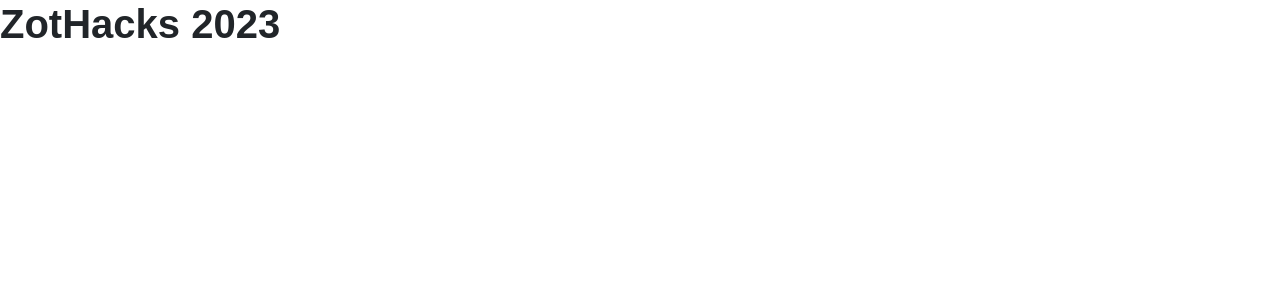
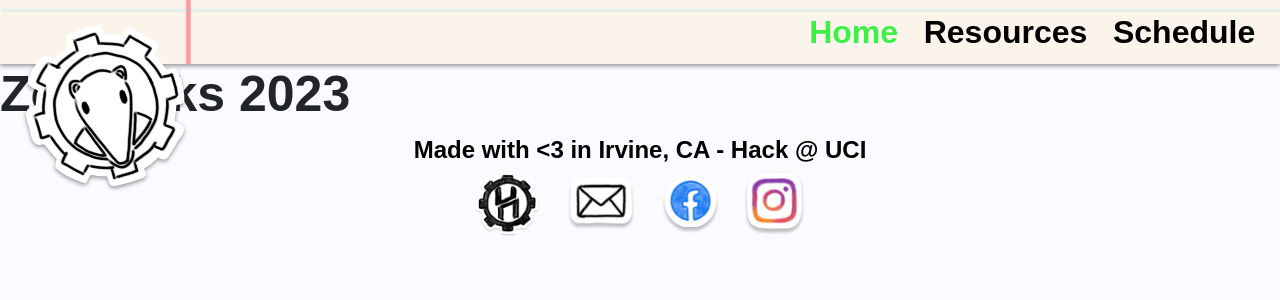
Before and after one commit to HackAtUCI/zothacks-site-2023, a Next.js app in the folder apps/site/: page / in a window 1280 px wide. Shown: the top 300 px of the page. Built offline with nearby package versions, Linux system fonts and the light colour scheme; a web font is replaced by a local one.

Commit message:
fix: new sass path, incorporated navbar and footer

```diff
--- a/apps/site/next.config.js
+++ b/apps/site/next.config.js
@@ -1,6 +1,11 @@
+const path = require('path');
+
 /** @type {import('next').NextConfig} */
 const nextConfig = {
 	reactStrictMode: true,
+	sassOptions: {
+		includePaths: [path.join(__dirname, "src", "lib", "styles")]
+	}
 };
 
 module.exports = nextConfig;
--- a/apps/site/src/app/layout.tsx
+++ b/apps/site/src/app/layout.tsx
@@ -2,6 +2,8 @@ import type { Metadata } from "next";
 
 import FontProvider from "@/lib/FontProvider";
 
+import NavBar from "@/components/NavBar/NavBar";
+import Footer from "@/components/Footer/Footer";
 import "@/lib/styles/bootstrap.scss";
 
 export const metadata: Metadata = {
@@ -17,7 +19,11 @@ export default function RootLayout({
 	return (
 		<html lang="en">
 			<FontProvider />
-			<body>{children}</body>
+			<body>
+				<NavBar />
+				{children}
+				<Footer />
+			</body>
 		</html>
 	);
 }
--- a/apps/site/src/components/Footer/Footer.module.scss
+++ b/apps/site/src/components/Footer/Footer.module.scss
@@ -1,5 +1,3 @@
-@use "@/lib/styles/variables.scss" as variables;
-
 .footer {
 	padding-bottom: 7vw;
 }
--- a/apps/site/src/components/NavBar/NavBar.module.scss
+++ b/apps/site/src/components/NavBar/NavBar.module.scss
@@ -1,4 +1,4 @@
-@use "@/lib/styles/variables.scss" as variables;
+@use "bootstrap-utils" as utils;
 
 .nav {
 	position: sticky;
@@ -37,20 +37,20 @@
 
 .homeActive {
 	@extend .text;
-	color: variables.$green;
+	color: utils.$green;
 }
 
 .resourcesActive {
 	@extend .text;
-	color: variables.$blue;
+	color: utils.$blue;
 }
 
 .scheduleActive {
 	@extend .text;
-	color: variables.$navbar-red;
+	color: utils.$navbar-red;
 }
 
-@include variables.media-breakpoint-down(md) {
+@include utils.media-breakpoint-down(md) {
 	.logo {
 		left: 3vw;
 		transform: rotate(-16.81deg) translateY(-6vw);
@@ -60,7 +60,7 @@
 	}
 }
 
-@include variables.media-breakpoint-up(lg) {
+@include utils.media-breakpoint-up(lg) {
 	.logo {
 		width: 180px;
 		height: 180px;
--- a/apps/site/src/lib/styles/_zothacks-theme.scss
+++ b/apps/site/src/lib/styles/_zothacks-theme.scss
@@ -1,9 +1,4 @@
 // Common variables for site theme consistency
-
-// import bootstrap scss
-@import "bootstrap/scss/functions";
-@import "bootstrap/scss/variables";
-@import "bootstrap/scss/mixins";
 
 // colors
 $white: #fafaff; // Paper Background color
```
